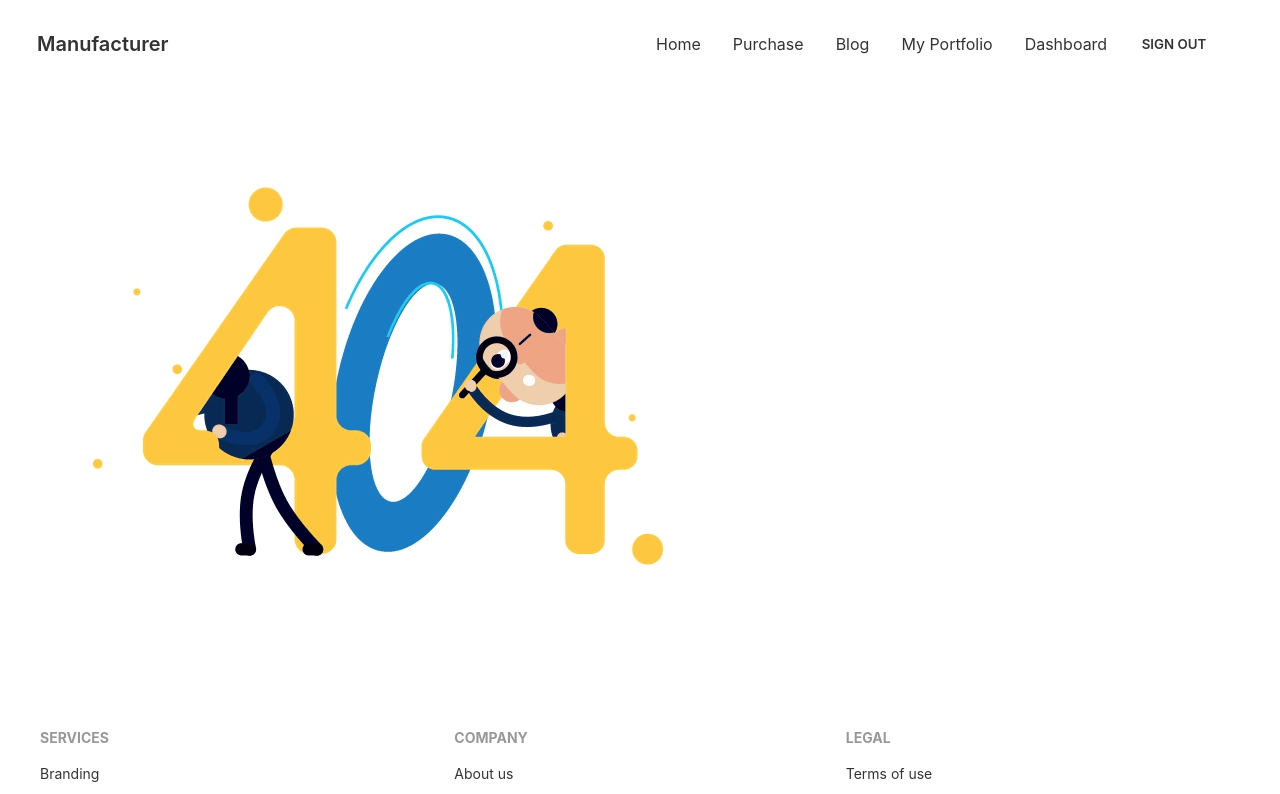
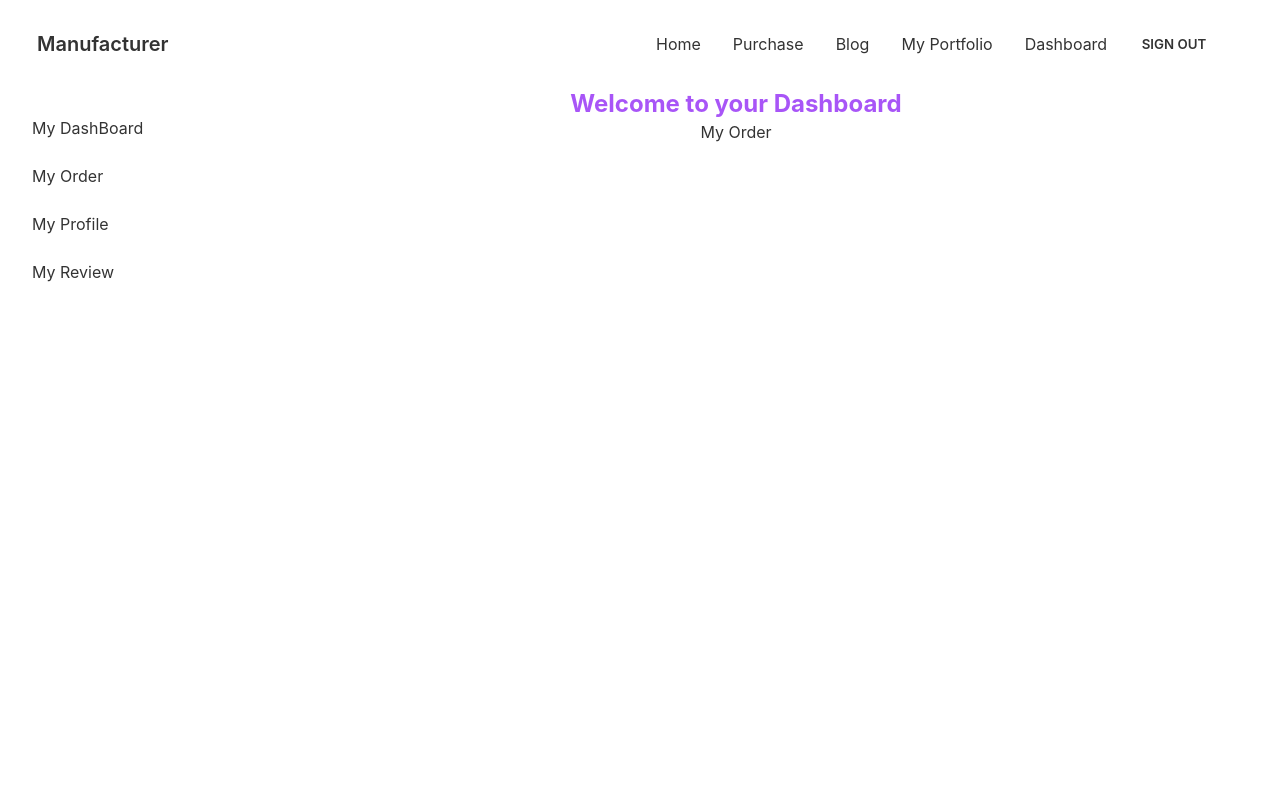
Before and after one commit to monirakandha/manufecture-client-side, a React (Create React App) app: page /dashboard/myorder in a window 1280 px wide. Shown: the top 794 px of the page. Built offline with nearby package versions, Linux system fonts and the light colour scheme; no server answers; sample sign-in values are in the browser's storage.

Commit message:
dashboard route added

```diff
--- a/src/App.js
+++ b/src/App.js
@@ -12,7 +12,11 @@ import Singnup from './Pages/RegisterSystem/Singnup/Singnup';
 import SingleProductDetails from './Pages/SingleProductDetails/SingleProductDetails';
 import RequireAuth from './Pages/RegisterSystem/RequireAuth/RequireAuth';
 import Purchase from './Pages/Purchase/Purchase';
-import DashBoard from './Pages/DashBoard/DashBoard';
+import Dashboard from './Pages/DashBoard/DashBoard';
+import MyOrders from './Pages/DashBoard/MyOrders';
+import MyProfile from './Pages/DashBoard/MyProfile';
+import MyReview from './Pages/DashBoard/MyReview';
+
 
 function App() {
   return (
@@ -26,7 +30,11 @@ function App() {
       <Route path='/Purchase' element={<RequireAuth><Purchase></Purchase></RequireAuth>}></Route>
       <Route path='/blog' element={<Blog></Blog>}></Route>
       <Route path='/myportfolio' element={<MyPortfolio></MyPortfolio>}></Route>
-      <Route path="dashboard" element={<RequireAuth><DashBoard /></RequireAuth>} >
+      <Route path="dashboard" element={<RequireAuth><Dashboard /></RequireAuth>} >
+          {/* <Route index element={<MyOrders></MyOrders>}></Route> */}
+          <Route path="myorder" element={<MyOrders></MyOrders>}></Route>
+          <Route path="myprofile" element={<MyProfile></MyProfile>}></Route>
+          <Route path="myreview" element={<MyReview></MyReview>}></Route>
         </Route>
       <Route path='/login' element={<Login></Login>}></Route>
       <Route path='/signup' element={<Singnup></Singnup>}></Route>
--- a/src/Pages/DashBoard/DashBoard.js
+++ b/src/Pages/DashBoard/DashBoard.js
@@ -13,9 +13,10 @@ const Dashboard = () => {
                 <label for="dashboard-sidebar" class="drawer-overlay"></label>
                 <ul class="menu p-4 overflow-y-auto w-48 bg-base-100 text-base-content">
                     {/* <!-- Sidebar content here --> */}
-                    <li><Link to="/dashboard">My Appointments</Link></li>
-                    <li><Link to="/dashboard/review">My Reviews</Link></li>
-                    <li><Link to="/dashboard/history">My History</Link></li>
+                    <li><Link to="/dashboard">My DashBoard</Link></li>
+                    <li><Link to="/dashboard/myorder">My Order</Link></li>
+                    <li><Link to="/dashboard/myprofile">My Profile</Link></li>
+                    <li><Link to="/dashboard/myreview">My Review</Link></li>
                 </ul>
 
             </div>
--- /dev/null
+++ b/src/Pages/DashBoard/MyOrders.js
@@ -0,0 +1,11 @@
+import React from 'react';
+
+const MyOrders = () => {
+    return (
+        <div>
+            <h2>My Order</h2>
+        </div>
+    );
+};
+
+export default MyOrders;
--- /dev/null
+++ b/src/Pages/DashBoard/MyProfile.js
@@ -0,0 +1,11 @@
+import React from 'react';
+
+const MyProfile = () => {
+    return (
+        <div>
+            <h2>My Profile</h2>
+        </div>
+    );
+};
+
+export default MyProfile;
--- /dev/null
+++ b/src/Pages/DashBoard/MyReview.js
@@ -0,0 +1,11 @@
+import React from 'react';
+
+const MyReview = () => {
+    return (
+        <div>
+            <h2>My Review</h2>
+        </div>
+    );
+};
+
+export default MyReview;
```
